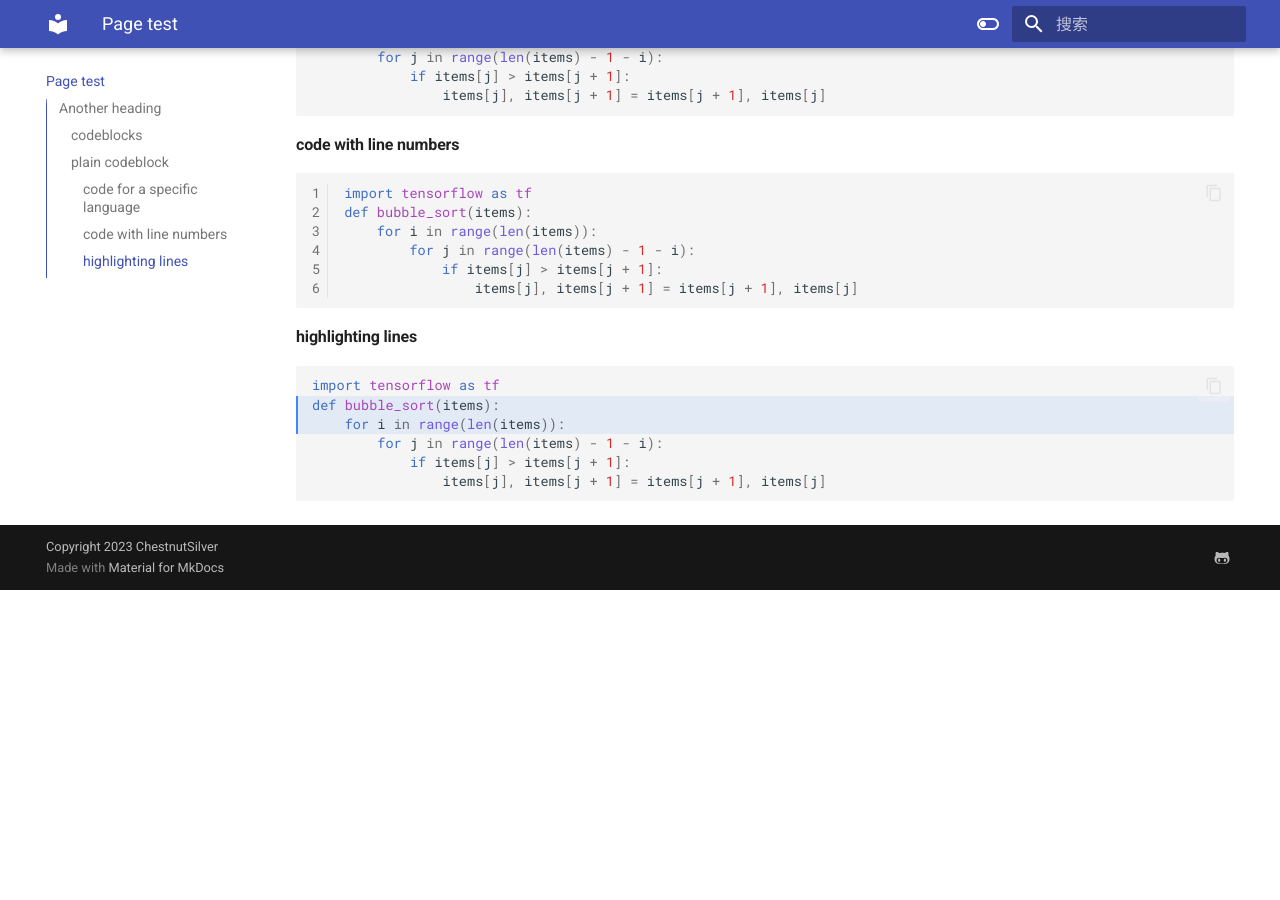
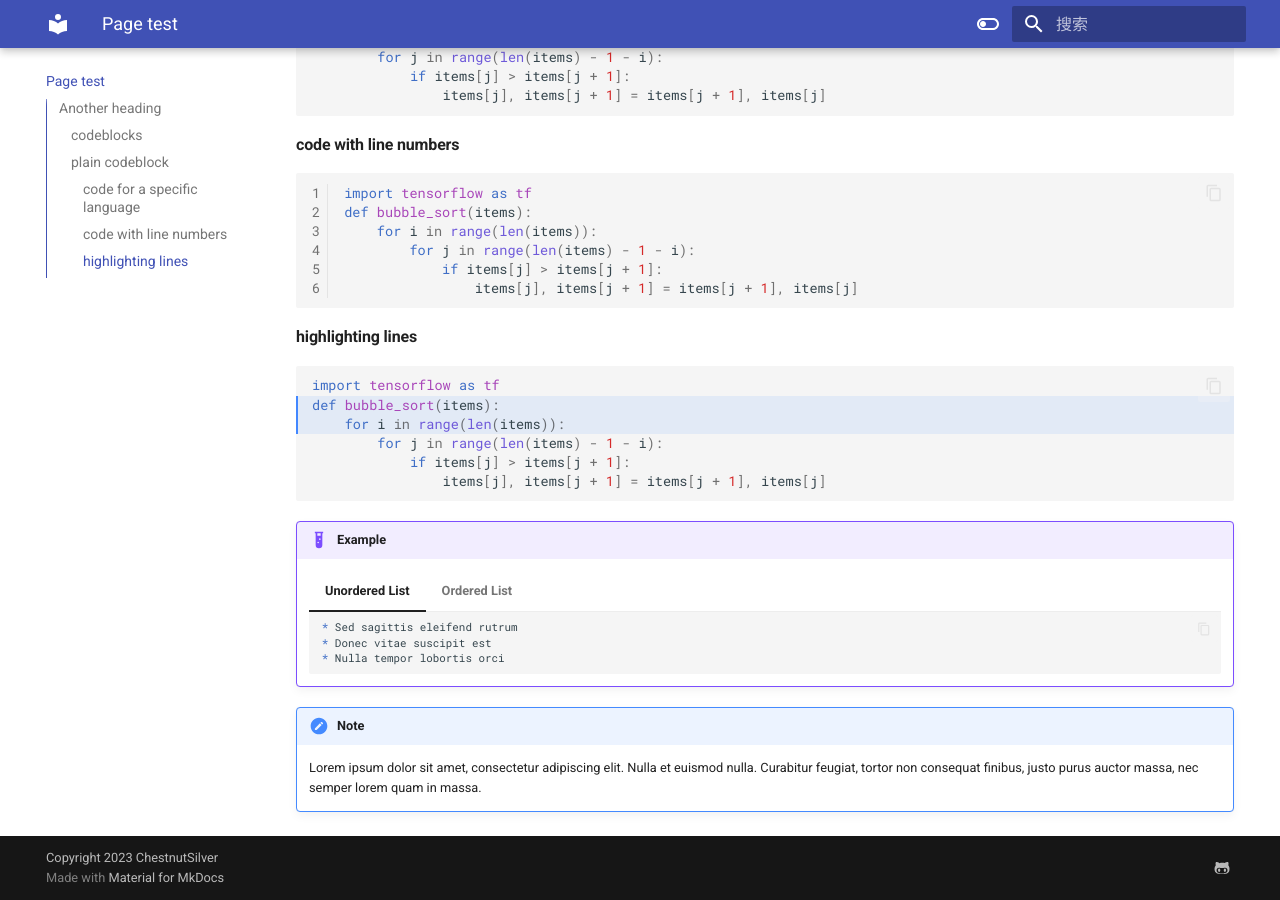
Before and after one commit to ChestnutSilver/TJIS-My-Helloworld, an MkDocs documentation site: the page built from docs/page2.md, in a window 1280 px wide and 900 px high, scrolled down 765 px. Built offline with MkDocs 1.6.1 and Material for MkDocs 9.7.7, drawn with Linux system fonts in a browser that asks for light colours; before the commit the page ends 1355 px from its top, so only the background shows below that.

Commit message:
Update page2.md

````diff
--- a/docs/page2.md
+++ b/docs/page2.md
@@ -52,3 +52,27 @@ def bubble_sort(items):
             if items[j] > items[j + 1]:
                 items[j], items[j + 1] = items[j + 1], items[j]
 ```
+
+!!! example
+
+    === "Unordered List"
+
+        ``` markdown
+        * Sed sagittis eleifend rutrum
+        * Donec vitae suscipit est
+        * Nulla tempor lobortis orci
+        ```
+
+    === "Ordered List"
+
+        ``` markdown
+        1. Sed sagittis eleifend rutrum
+        2. Donec vitae suscipit est
+        3. Nulla tempor lobortis orci
+        ```
+
+!!! note
+
+    Lorem ipsum dolor sit amet, consectetur adipiscing elit. Nulla et euismod
+    nulla. Curabitur feugiat, tortor non consequat finibus, justo purus auctor
+    massa, nec semper lorem quam in massa.
````
